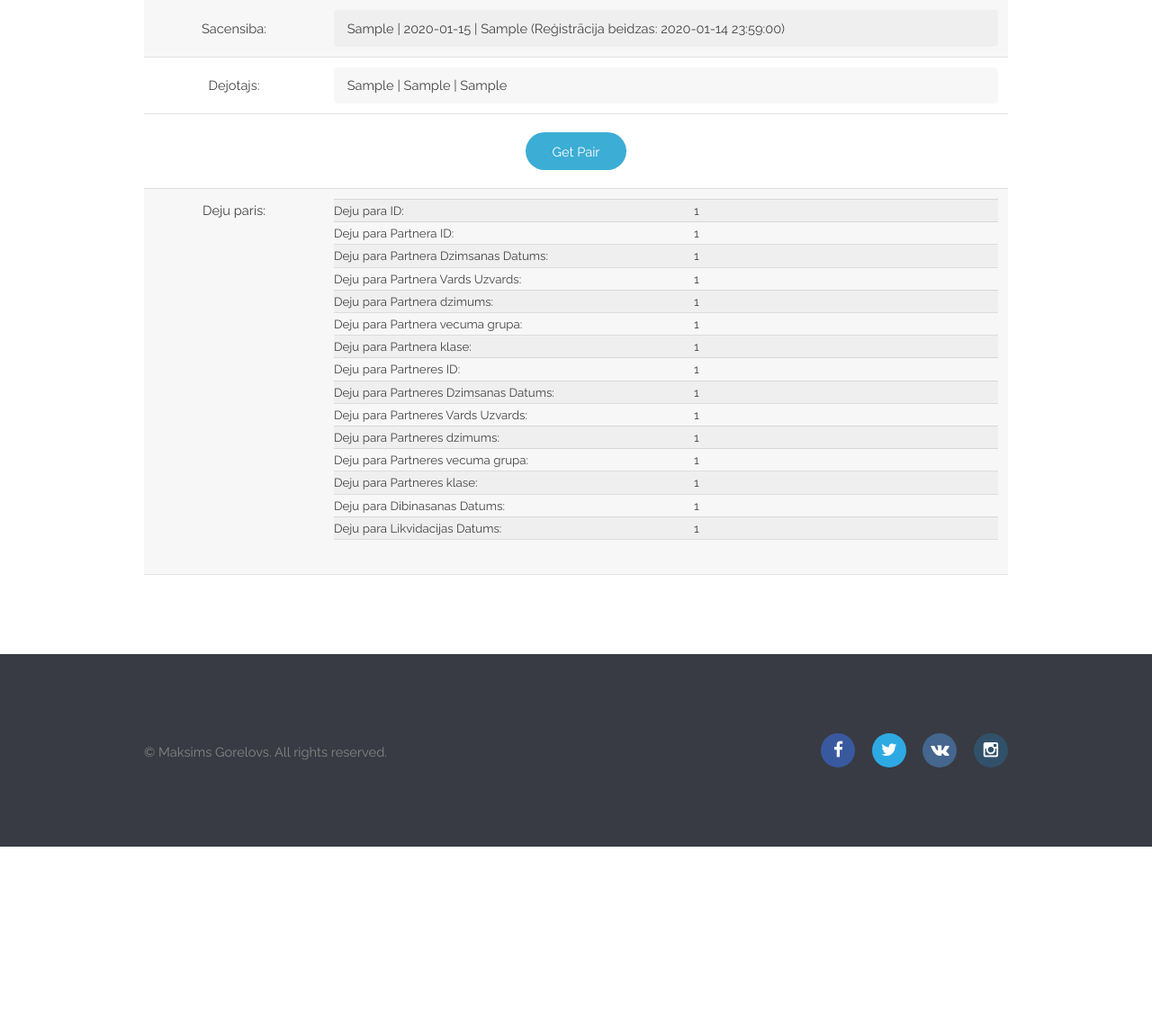
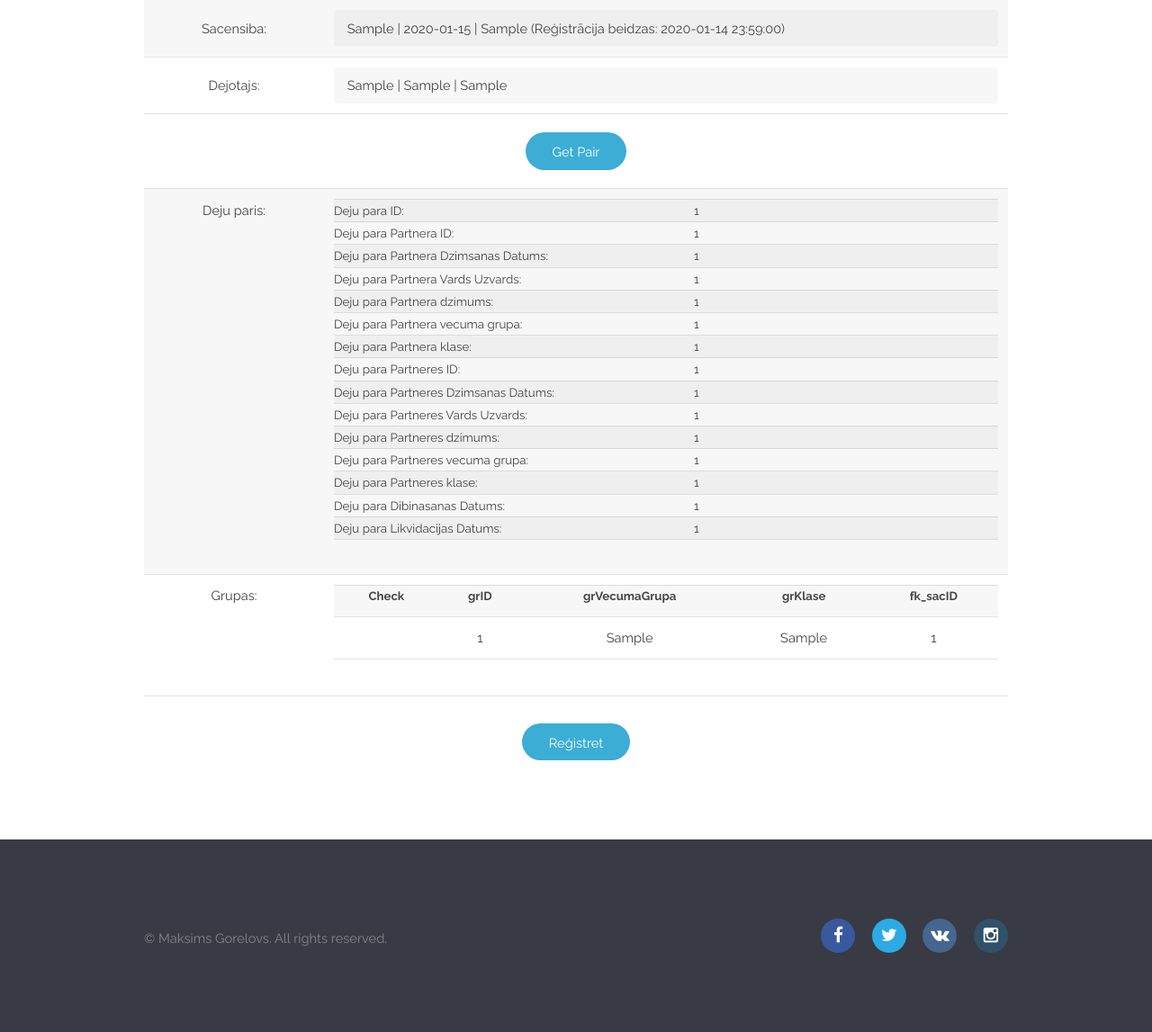
Before and after one commit to MGorelovs/PIT, a PHP site: page /registracija.php in a window 1280 px wide. Shown: the part 343-1490 px from the top of the page at 90% size. Before the commit the page ends 1284 px from the top, so only its background shows below. Run offline with PHP 8.4, Linux system fonts and the light colour scheme; the visitor is signed in with stand-in values (Sample User, id 1); tables that the repository leaves empty hold one stand-in row (values such as "Sample post").

Commit message:
группы

```diff
--- a/registracija.php
+++ b/registracija.php
@@ -42,6 +42,7 @@ include("db.php");
             <p>Lūdzu ievadiet informāciju:</p>
         </header>
         <form action="addReg.php" method="post">
+
             <table style="margin-bottom: 0px">
                 <tr>
                     <td style="width:200px">Sacensiba:</td>
@@ -317,9 +318,53 @@ include("db.php");
                         </table>
                     </td>
                 </tr>
+                <tr>
+                    <td>Grupas:</td>
+                    <td>
+                        <style>
+                            #gr th {text-align: center};
+                            #gr tr {height: 20px};
 
+                            #test {width:25px; height: 25px};
+
+                        </style>
+                        <table id="gr">
+                            <tr>
+                                <th>Check</th>
+                                <th>grID</th>
+                                <th>grVecumaGrupa</th>
+                                <th>grKlase</th>
+                                <th>fk_sacID</th>
+                            </tr>
+
+                            <?php
+                            $grList = $db->query("SELECT * FROM sacensibu_grupas WHERE fk_sacID=".$_SESSION['form_sacID']);
+                            while ($row = mysqli_fetch_array($grList)) {
+                                echo "<tr>
+                                        <td>".
+                                    "<input type='checkbox' id='test'>"
+                                    ."</td>
+                                        <td>".
+                                    $row['grID']
+                                    ."</td>
+                                    <td>".
+                                    $row['grVecumaGrupa']
+                                    ."</td>
+                                    <td>".
+                                    $row['grKlase']
+                                    ."</td>
+                                    <td>".
+                                    $row['fk_sacID']
+                                    ."</td>
+
+                                    </tr>";
+                             }
+                            ?>
+                        </table>
+                    </td>
+                </tr>
             </table>
-
+            <input type="submit" value="Reģistret" name="reg">
 
         </form>
     </div>
```
Also changed, not shown: addReg.php (+4 -6 lines).
